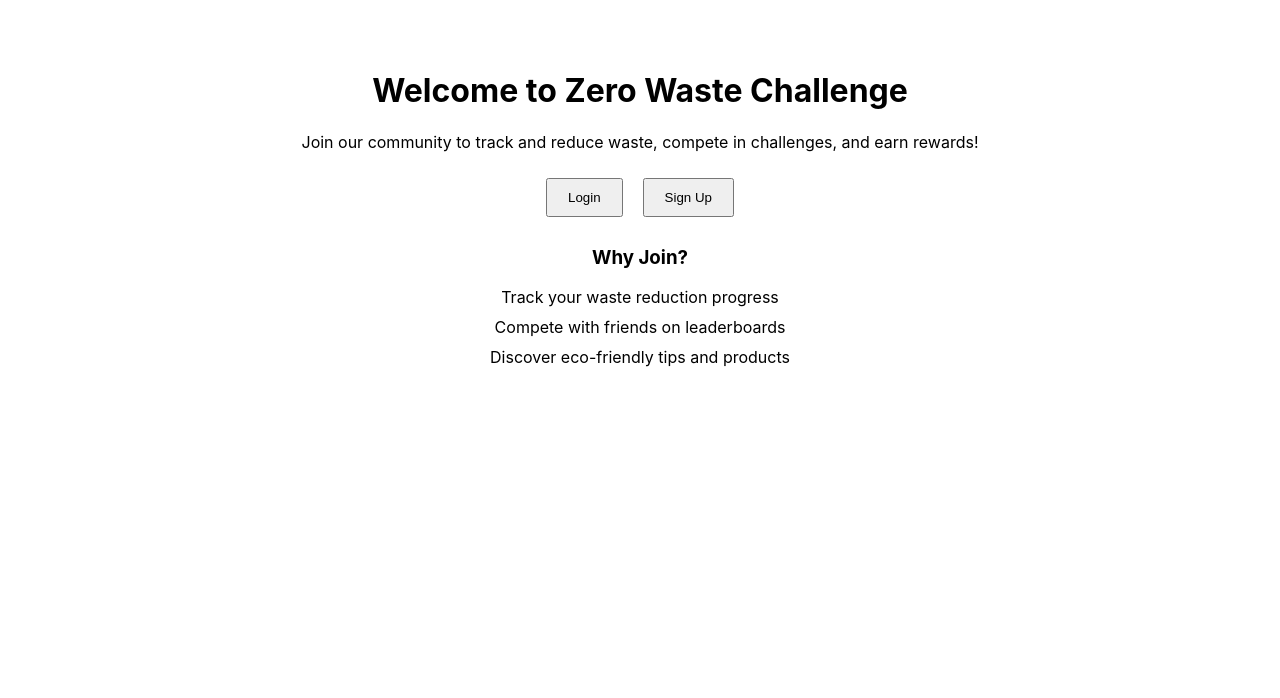
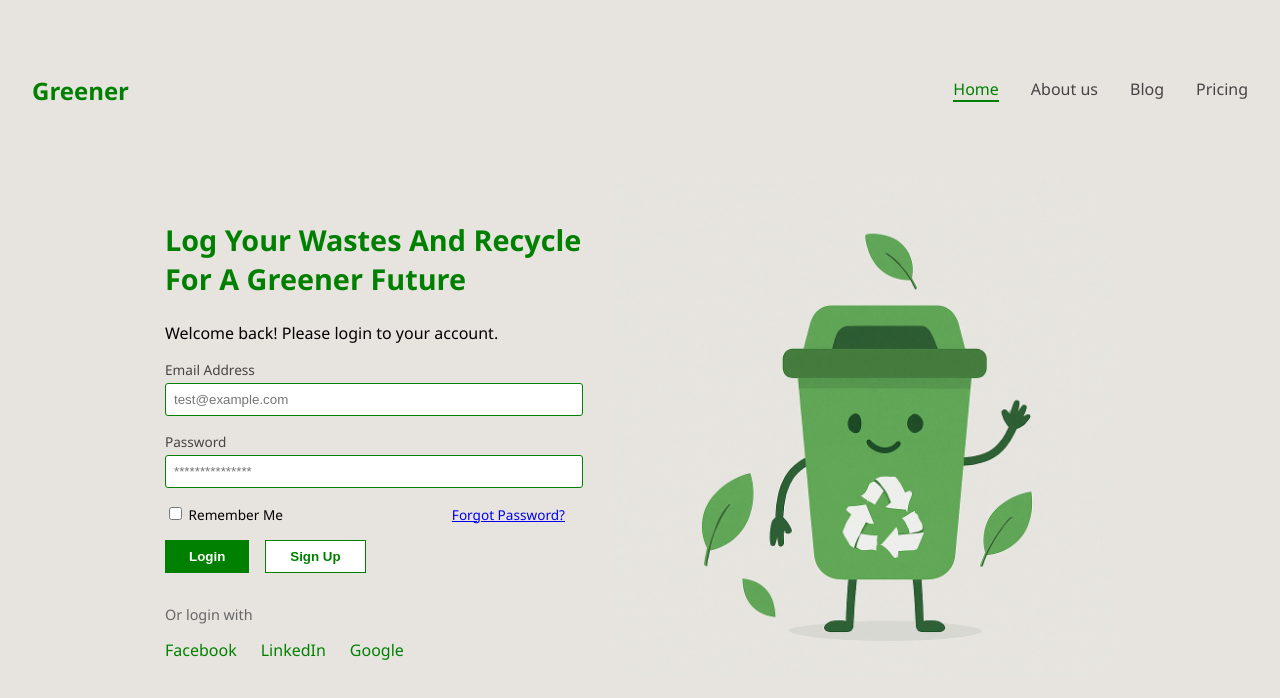
Before and after one commit to bounswe/bounswe2025group3, a React (Create React App) app in the folder practice-app/frontend-web/: page / in a window 1280 px wide. Shown: the top 698 px of the page. Built offline with nearby package versions, Linux system fonts and the light colour scheme.

Commit message:
joined login and home pages, implemented the UI for the proposed figma design, proided login and signup button functionalities (other buttons are not done yet)

```diff
--- a/practice-app/frontend-web/src/App.css
+++ b/practice-app/frontend-web/src/App.css
@@ -1,4 +1,4 @@
-.App {
+/* .App {
   text-align: center;
 }
 
@@ -35,4 +35,4 @@
   to {
     transform: rotate(360deg);
   }
-}
+} */
--- a/practice-app/frontend-web/src/App.js
+++ b/practice-app/frontend-web/src/App.js
@@ -1,18 +1,16 @@
 import React from 'react';
 import { BrowserRouter as Router, Route, Routes } from 'react-router-dom';
-import Home from './components/Home';
-import Login from './components/Login';
 import Signup from './components/Signup';
 import Dashboard from './components/Dashboard';
 import WasteLog from './components/WasteLog';
 import Profile from './components/Profile';
+import LoginPage from './components/LoginPage';
 
 const App = () => {
     return (
         <Router>
             <Routes>
-                <Route path="/" element={<Home />} />
-                <Route path="/login" element={<Login />} />
+                <Route path="/" element={<LoginPage />} />
                 <Route path="/signup" element={<Signup />} />
                 <Route path="/dashboard" element={<Dashboard />} />
                 <Route path="/waste" element={<WasteLog />} />
--- a/practice-app/frontend-web/src/components/Login.css
+++ b/practice-app/frontend-web/src/components/Login.css
@@ -1,4 +1,4 @@
-/* Login.css */
+/* Login.css
 .login-container {
     display: flex;
     justify-content: center;
@@ -65,7 +65,6 @@
     background-color: #64d49a;
 }
 
-/* Responsive design */
 @media (max-width: 600px) {
     .login-form {
         padding: 20px;
@@ -80,3 +79,4 @@
         font-size: 14px;
     }
 }
+*/
--- /dev/null
+++ b/practice-app/frontend-web/src/components/LoginPage.css
@@ -0,0 +1,74 @@
+  :root {
+    --accent: #008000;
+  }
+  .login-page .main-content {
+    display: flex;
+    align-items: center;
+    justify-content: center;
+    gap: 3rem;
+    max-width: 950px;
+    margin: 3rem auto;
+  }
+
+  .login-page {
+    --bg: #E7E4DF;
+    font-family: 'Segoe UI', sans-serif;
+    background: var(--bg);
+    min-height: 100vh;
+  }
+
+
+  .login-page body {
+    margin: 0;
+    background: var(--bg);
+  }
+
+  .login-page .login-container   { padding: 2rem; }
+  .login-page .navbar            { display:flex; justify-content:space-between; align-items:center; }
+  .login-page .main-content      { display:flex; justify-content:space-between; margin-top:3rem; }
+  .login-page .form-section      { max-width:400px; }
+
+  .login-page .logo              { font-size:1.5rem; color:var(--accent); font-weight:700; }
+
+  .login-page .nav-links         { display:flex; gap:2rem; list-style:none; }
+  .login-page .nav-links li      { cursor:pointer; color:#444; }
+  .login-page .nav-links li.active {
+    color:var(--accent);
+    border-bottom:2px solid var(--accent);
+  }
+
+  .login-page .main-heading      { font-size:1.8rem; color:var(--accent); width: 520px;}
+
+  .login-page .input-box         { margin-top:1rem; }
+  .login-page .input-box label   { display:block; font-size:.85rem; color:#444; }
+  .login-page .input-box input   {
+    width:100%; padding:.5rem;
+    border:1px solid var(--accent);
+    border-radius:3px; margin-top:.25rem;
+  }
+
+  .login-page .options           { display:flex; justify-content:space-between; align-items:center; font-size:.85rem; margin-top:1rem; }
+
+  .login-page .buttons           { display:flex; gap:1rem; margin-top:1rem; }
+
+  .login-page .login {
+    background:var(--accent);
+    color:#fff;
+    border:none;
+    padding:.5rem 1.5rem;
+    font-weight:700;
+    cursor:pointer;
+  }
+  .login-page .signup {
+    border:1px solid var(--accent);
+    color:var(--accent);
+    background:#fff;
+    padding:.5rem 1.5rem;
+    font-weight:700;
+    cursor:pointer;
+  }
+
+  .login-page .social-login      { margin-top:2rem; font-size:.9rem; color:#666; }
+  .login-page .social-links span { margin-right:1.5rem; color:var(--accent); cursor:pointer; }
+
+  .login-page .image-section img { width:500px; max-width:100%; }
--- /dev/null
+++ b/practice-app/frontend-web/src/components/LoginPage.js
@@ -0,0 +1,139 @@
+import React, { useState } from 'react';
+import axios from 'axios';
+import { useNavigate } from 'react-router-dom';
+import './LoginPage.css';
+
+const LoginPage = () => {
+  const [credentials, setCredentials] = useState({ email: '', password: '' });
+  const [error, setError] = useState('');
+  const navigate = useNavigate();
+
+  const handleSubmit = async (e) => {
+      e.preventDefault();
+      setError('');
+
+      if (!credentials.email || !credentials.password) {
+          setError('Please enter both Email and Password.');
+          return;
+      }
+
+      try {
+          const response = await axios.post('http://127.0.0.1:8000/api/token/', {
+              email: credentials.email,
+              password: credentials.password,
+          });
+          localStorage.setItem('access_token', response.data.access);
+          localStorage.setItem('refresh_token', response.data.refresh);
+          localStorage.setItem('user_id', response.data.user_id);
+          localStorage.setItem('email', response.data.email);
+          localStorage.setItem('role', response.data.role);
+          alert('Login successful!');
+          navigate('/dashboard');
+      } catch (error) {
+          const errorData = error.response?.data;
+          if (errorData) {
+              const errorMessage = Object.entries(errorData)
+                  .map(([key, value]) => `${key}: ${Array.isArray(value) ? value.join(', ') : value}`)
+                  .join('; ');
+              setError(errorMessage || 'Invalid Email or Password.');
+          } else {
+              setError('Login failed: ' + (error.message || 'Unknown error'));
+          }
+          console.error('Login failed:', errorData || error.message);
+      }
+  };
+
+  return (
+    <div className="login-page">
+      <div className="login-container">
+        <nav className="navbar">
+          <div className="logo">Greener</div>
+          <ul className="nav-links">
+            <li className="active">Home</li>
+            <li>About us</li>
+            <li>Blog</li>
+            <li>Pricing</li>
+          </ul>
+        </nav>
+
+        <div className="main-content">
+          {/* ---- left column: form ---- */}
+          <div className="form-section">
+            <h2 className="main-heading">
+              Log Your Wastes And Recycle
+              <br />
+              For A Greener Future
+            </h2>
+
+            <p>Welcome back! Please login to your account.</p>
+
+            <form onSubmit={handleSubmit}>
+              <div className="input-box">
+                <label htmlFor="email">Email Address</label>
+                <input
+                  id="email"
+                  type="email"
+                  placeholder="test@example.com"
+                  value={credentials.email}
+                  onChange={(e) =>
+                    setCredentials({ ...credentials, email: e.target.value })
+                  }
+                  required
+                />
+              </div>
+
+              <div className="input-box">
+                <label htmlFor="password">Password</label>
+                <input
+                  id="password"
+                  type="password"
+                  placeholder="***************"
+                  value={credentials.password}
+                  onChange={(e) =>
+                    setCredentials({ ...credentials, password: e.target.value })
+                  }
+                  required
+                />
+              </div>
+
+              {error && <p className="error">{error}</p>}
+
+              <div className="options">
+                <label>
+                  <input type="checkbox" /> Remember Me
+                </label>
+                <a href="#">Forgot Password?</a>
+              </div>
+
+              <div className="buttons">
+                <button type="submit" className="login">
+                  Login
+                </button>
+                <button
+                  type="button"
+                  className="signup"
+                  onClick={() => navigate('/signup')}
+                >
+                  Sign Up
+                </button>
+              </div>
+            </form>
+
+            <p className="social-login">Or login with</p>
+            <div className="social-links">
+              <span>Facebook</span>
+              <span>LinkedIn</span>
+              <span>Google</span>
+            </div>
+          </div>
+
+          <div className="image-section">
+            <img src="/wasteimage.png" alt="Waste illustration" />
+          </div>
+        </div>
+      </div>
+    </div>
+  );
+};
+
+export default LoginPage;
```
Also changed, not shown: practice-app/frontend-web/public/wasteimage.png (added).
